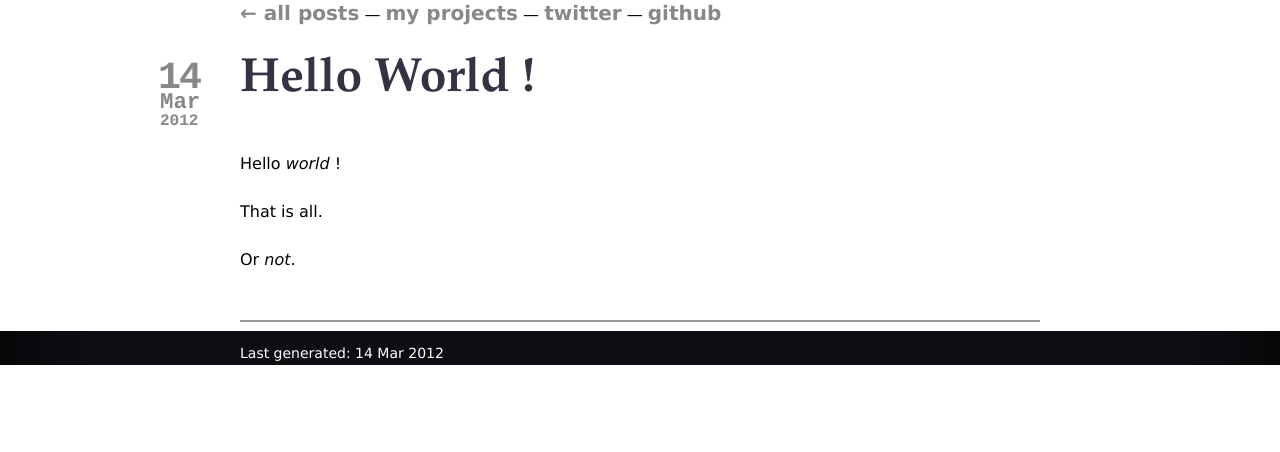
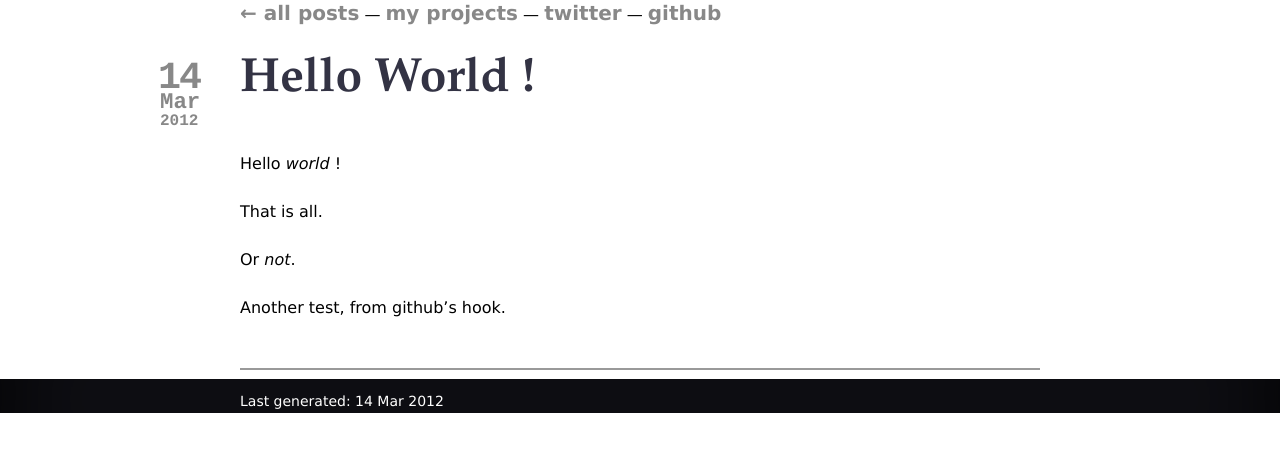
Before and after one commit to jawher/jawher.me, a Jekyll site: the page built from _posts/2012-03-14-hello-world.md, in a window 1280 px wide. Shown: the top 452 px of the page. Built offline with Jekyll 4.4.1, drawn with Linux system fonts in a browser that asks for light colours; Markdown is read by kramdown in place of the engine named in the settings; comment, search, counter and statistics services are not loaded.

Commit message:
test automatic rebuild #2

```diff
--- a/_posts/2012-03-14-hello-world.md
+++ b/_posts/2012-03-14-hello-world.md
@@ -14,3 +14,5 @@ Hello _world_ !
 That is all.
 
 Or *not*.
+
+Another test, from github's hook.
```
